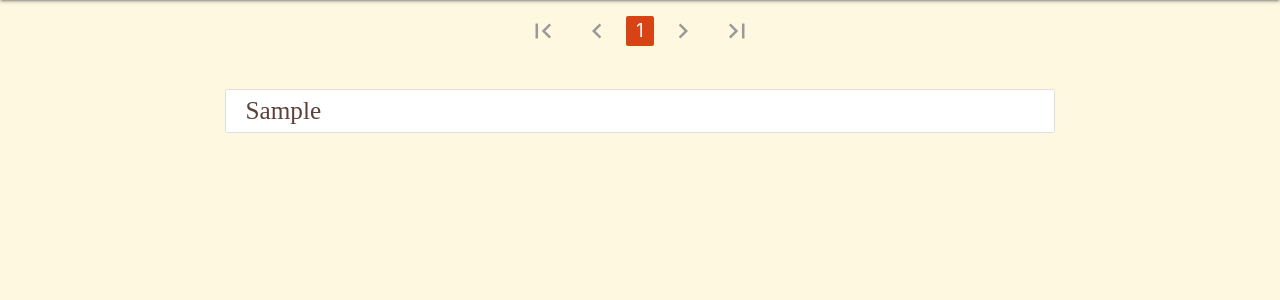
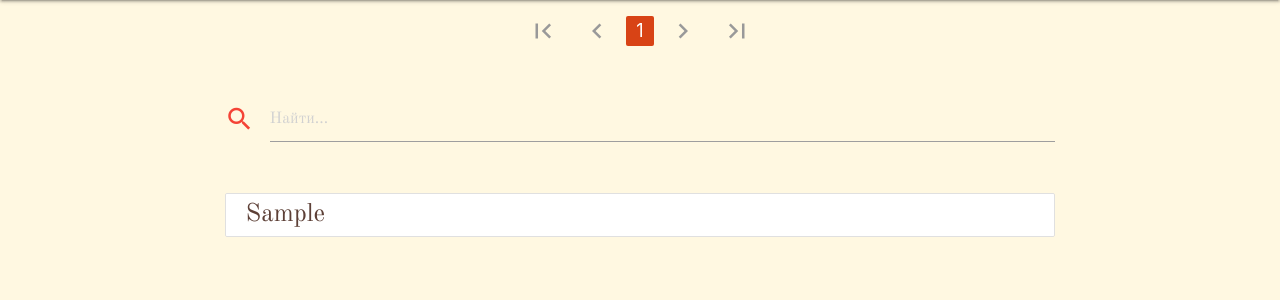
Before and after one commit to pantlmn/liturcorpora, a Django app: page /lemmas in a window 1280 px wide. Shown: the part 64-364 px from the top of the page. Run offline with Django 3.2, Linux system fonts and the light colour scheme; tables that the repository leaves empty hold one stand-in row (values such as "Sample post").

Commit message:
fix fontname

```diff
--- a/lc/rc_dic/static/rc_dic/style.css
+++ b/lc/rc_dic/static/rc_dic/style.css
@@ -18,7 +18,7 @@
 	font-style: normal;
 }
 @font-face {
-	font-family: 'Old Standard TT';
+	font-family: 'Old Standard';
 	src: url('/static/rc_dic/OldStandardTT-Regular.eot');
 	src: local('Old Standard TT Regular'), local('OldStandardTT-Regular'),
 		url('/static/rc_dic/OldStandardTT-Regular.eot?#iefix') format('embedded-opentype'),
--- a/lc/rc_dic/templates/rc_dic/index.html
+++ b/lc/rc_dic/templates/rc_dic/index.html
@@ -39,6 +39,12 @@
 </ul>
 </div>
 </div>
+<div class="row">
+    <div class="input-field col s12 m12 l8 offset-l2 red-text">
+    <i class="red-text material-icons prefix">search</i>
+    <input type="text" placeholder="Найти…" class="red-text csl-rc flow-text" >
+    </div>
+</div>
 <div class=row>
 <div class="col s12 m12 l8 offset-l2">
 <div class="collection flow-text">
```
